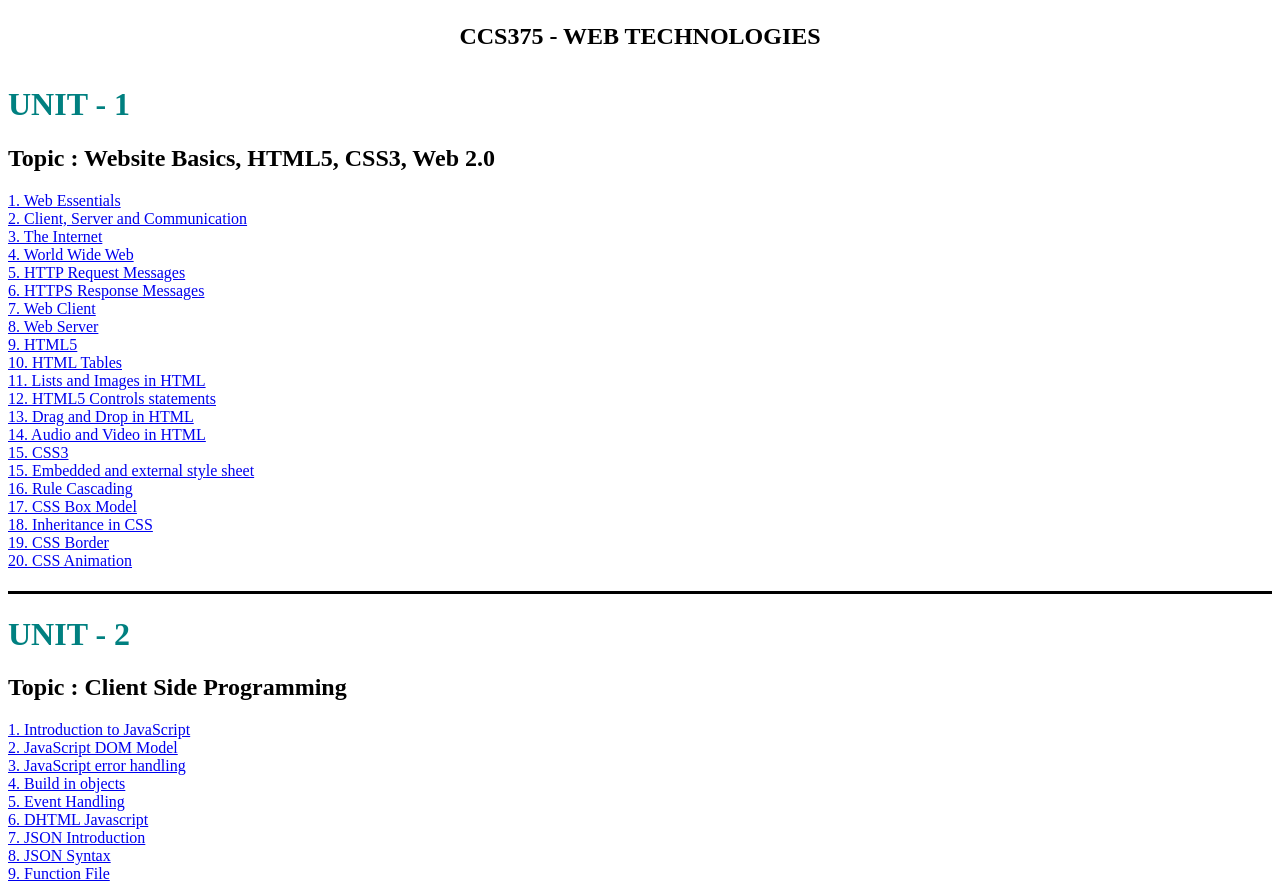
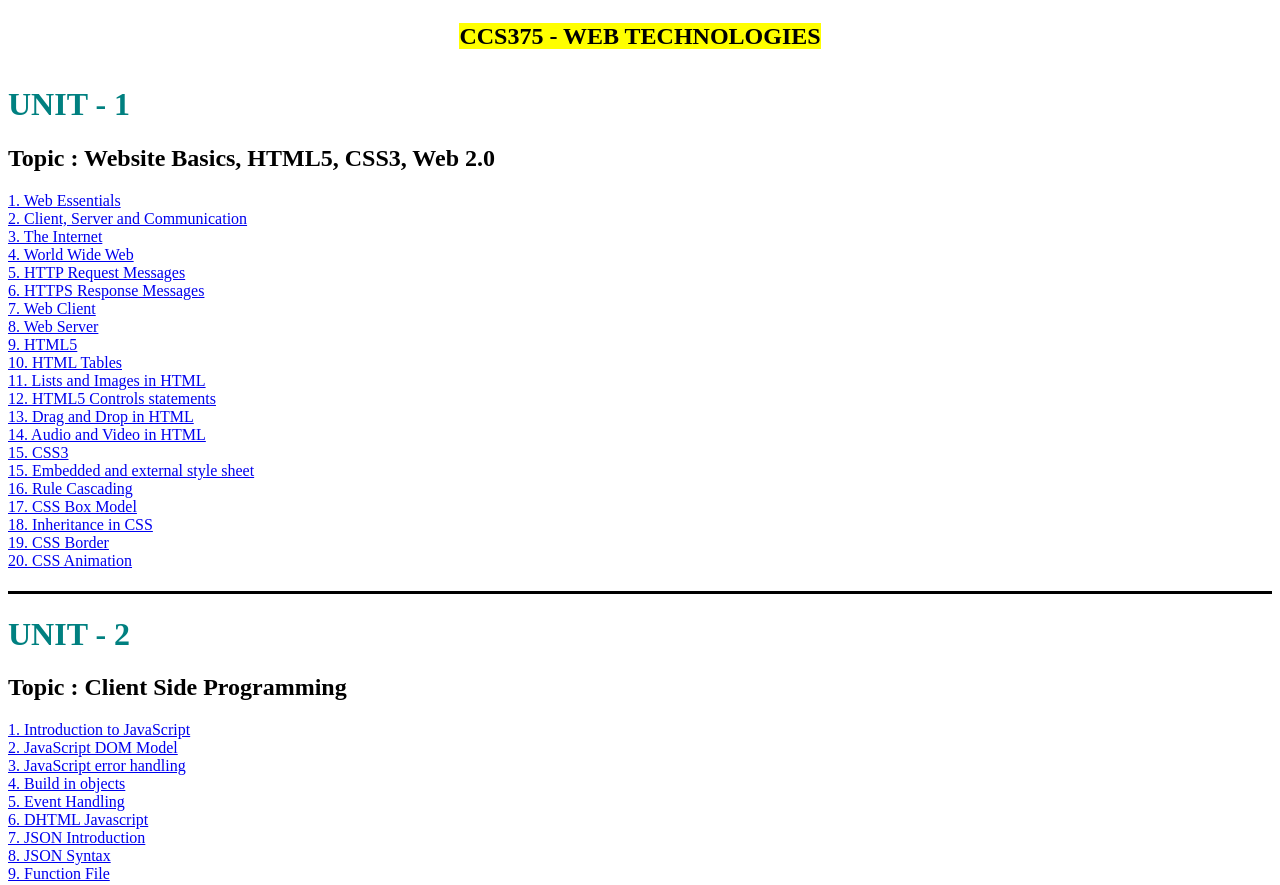
Before and after one commit to manish-cloud-n/html_workspace, a plain HTML site: page Task1.html in a window 1280 px wide. Shown: the top 885 px of the page. Drawn offline with Linux system fonts and the light colour scheme.

Commit message:
Updates: 2025-12-16T16:44:54.673Z

```diff
--- a/Task1.html
+++ b/Task1.html
@@ -6,7 +6,7 @@
         align="center"
         style="color: black; padding: 15px; border-bottom: 3px"
       >
-        CCS375 - WEB TECHNOLOGIES
+        <mark>CCS375 - WEB TECHNOLOGIES</mark>
       </h2>
     </head>
 
```
